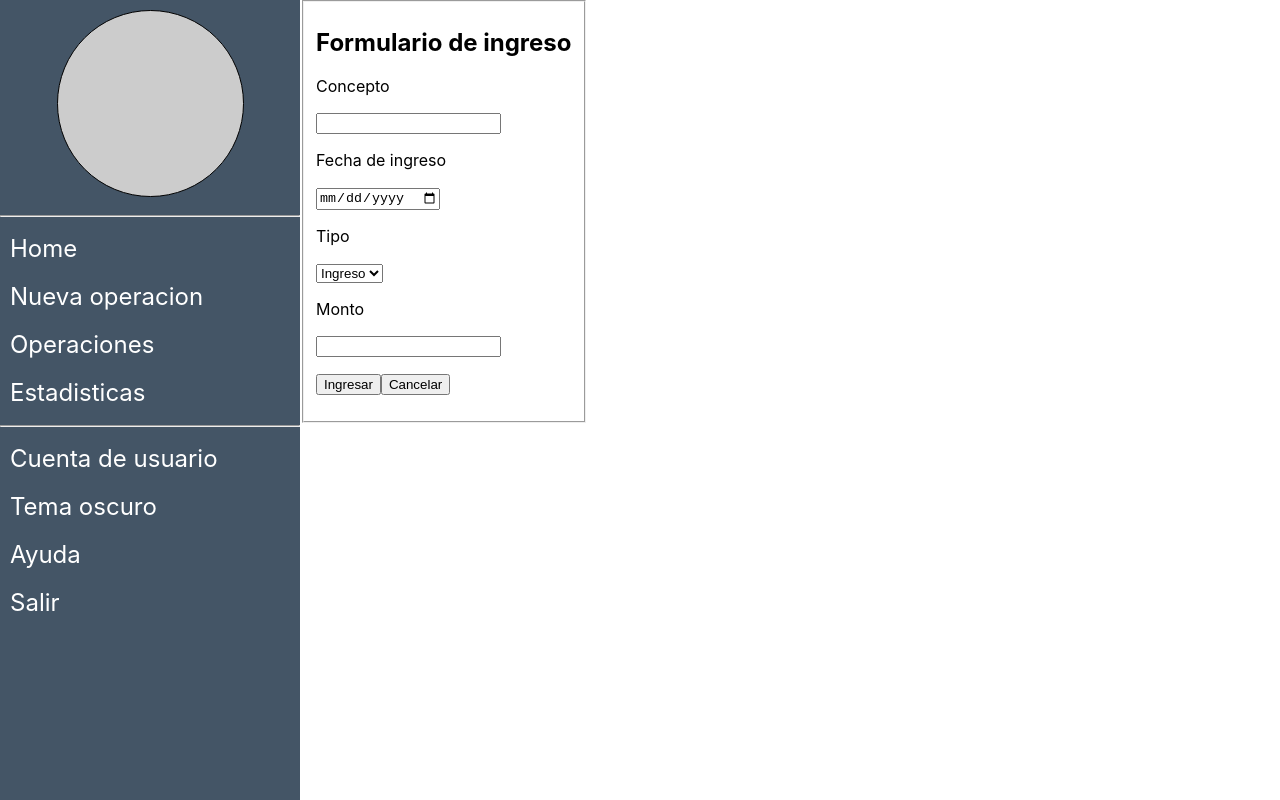
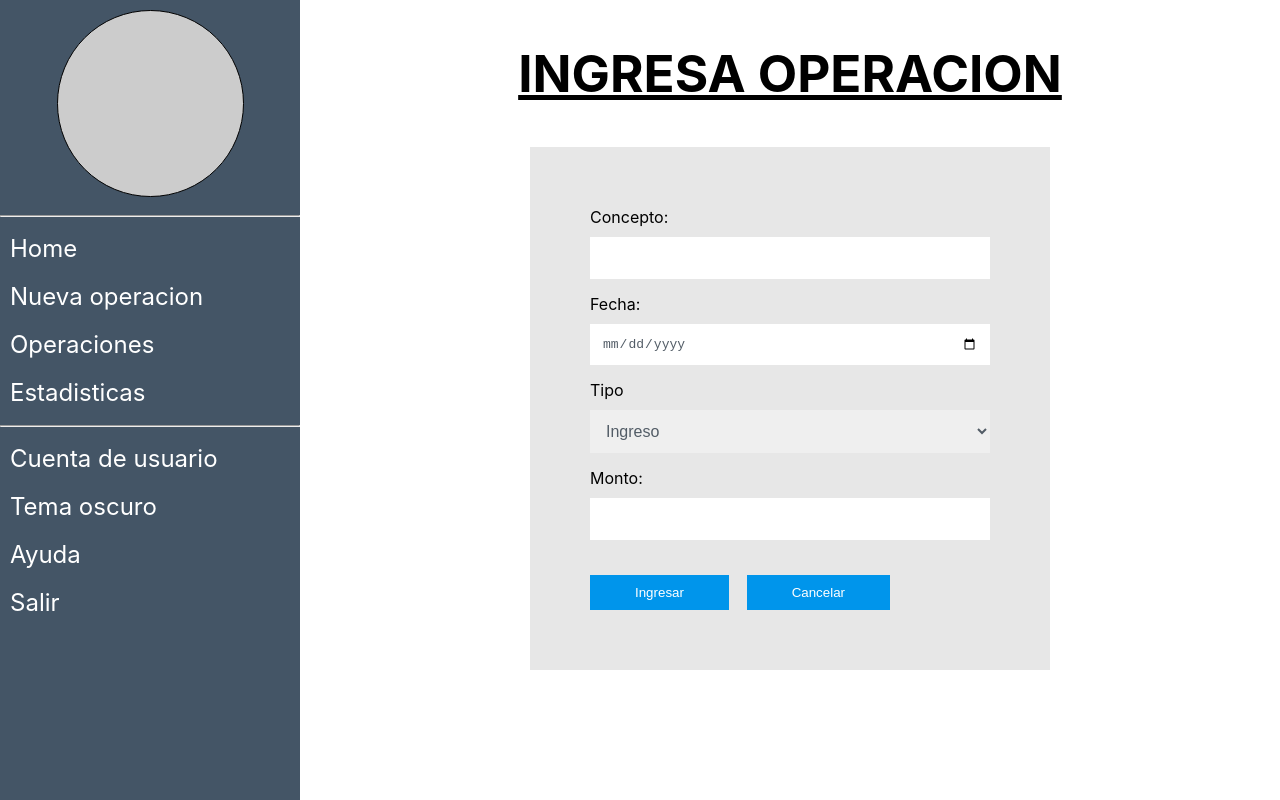
Before and after one commit to BraianM/Presupuesto-personal, a React (Create React App) app: page /nueva-operacion in a window 1280 px wide. Built offline with nearby package versions, Linux system fonts and the light colour scheme.

Commit message:
Se dividio el formulario en componentes más pequeños y se aplicaron estilos

```diff
--- /dev/null
+++ b/src/components/Button.js
@@ -0,0 +1,10 @@
+const stylesButton = {
+  backgroundColor: '#0095eb',
+  color: 'white',
+  border: '0',
+  padding: '10px 45px',
+}
+
+const Button = ({ children }) => <button style={stylesButton}>{children}</button>
+
+export default Button;
--- /dev/null
+++ b/src/components/Formulario.js
@@ -0,0 +1,52 @@
+import Input from "./Input";
+import Label from "./Label";
+import Button from "./Button";
+import Select from "./Select";
+
+const stylesDiv = {
+  marginBottom: '10px',
+}
+
+const stylesForm = {
+  padding: '60px',
+  minWidth: '400px',
+  backgroundColor: '#E7E7E7',
+  margin: '0 auto',
+}
+
+const contenButton = {
+  display: 'flex',
+  flexDirection: 'row',
+  justifyContent: 'space-between',
+  width: '300px',
+  marginTop: '20px',
+}
+
+const Formulario = () => {
+  return (
+    <form style={stylesForm}>
+        <div>
+          <div style={stylesDiv}><Label>Concepto: </Label></div>
+          <Input type="text" id="input-0" name="concepto" />
+        </div>
+        <div>
+          <div style={stylesDiv}><Label>Fecha: </Label></div>
+          <Input type="date" id="input-1" name="fecha" />
+        </div>
+        <div>
+          <div style={stylesDiv}><Label>Tipo </Label></div>
+          <Select  id={'input-2'} name={'tipo'}/>
+        </div>
+        <div>
+          <div style={stylesDiv}><Label>Monto: </Label></div>
+          <Input type="number" id="input-3" name="monto" />
+        </div>
+        <div style={contenButton}>
+          <Button>Ingresar</Button>
+          <Button>Cancelar</Button>
+        </div>
+    </form>
+  )
+}
+
+export default Formulario;
--- /dev/null
+++ b/src/components/Input.js
@@ -0,0 +1,14 @@
+const stylesInput = {
+  marginBottom: '15px',
+  width: '100%',
+  padding: '12px',
+  boxSizing: 'border-box',
+  border: 'none',
+  color: '#525c66',
+  fontSize: '1em',
+  resize: 'none',
+}
+
+const Input = ({ type, id, name }) => <input style={stylesInput} type={type} id={id} name={name} />
+
+export default Input;
--- /dev/null
+++ b/src/components/Label.js
@@ -0,0 +1,3 @@
+const Label = ({ children }) => <label>{children}</label>
+
+export default Label;
--- a/src/components/NuevaOperacion.js
+++ b/src/components/NuevaOperacion.js
@@ -1,47 +1,33 @@
 import Sidebar from "./Sidebar";
+import Formulario from "./Formulario";
 
-const estiloDiv = {
+const stylesDiv = {
   display: 'flex',
+  flexDirection: 'row',
+}
+
+const stylesSection = {
+  display: 'flex',
+  flexDirection: 'column',
+  alignItems: 'center',
+  width: '1000vh',
+}
+
+const stylesH1 = {
+  fontSize: '3.2rem',
+  textDecoration: 'underline',
 }
 
 const NuevaOperacion = () => {
   return (
-    <div style={ estiloDiv }>
-      <Sidebar />
-      <form>
-        <fieldset>
-          <section>
-            <h1>Formulario de ingreso</h1>
-          </section>
-          <section>
-              <div>
-                <p><label><span>Concepto</span></label></p>
-                <input type="text" id="input-0" name="concepto" />
-              </div>
-              <div>
-                <p><label>Fecha de ingreso </label></p>
-                <input type="date" id="input-3" name="fecha" />
-              </div>
-              <div>
-                <p><label>Tipo </label></p>
-                <select id="input-4" name="tipo">
-                  <option value="ingreso">Ingreso</option>
-                  <option value="egreso">Egreso</option>
-                </select>
-              </div>
-              <div>
-                <p><label>Monto </label></p>
-                <input type="number" id="input-2" name="monto" />
-              </div>
-          </section>
-          <section>
-            <p>
-              <button type="submit">Ingresar</button>
-              <button type="submit">Cancelar</button>
-            </p>
-          </section>
-        </fieldset>
-      </form>
+    <div style={stylesDiv}>
+      <aside>
+        <Sidebar />
+      </aside>
+      <section style={stylesSection}>
+        <h1 style={stylesH1}>INGRESA OPERACION</h1>
+          <Formulario />
+      </section>
     </div>
   );
 }
--- /dev/null
+++ b/src/components/Select.js
@@ -0,0 +1,22 @@
+
+const stylesSelect = {
+  marginBottom: '15px',
+  width: '100%',
+  padding: '12px',
+  boxSizing: 'border-box',
+  border: 'none',
+  color: '#525c66',
+  fontSize: '1em',
+  resize: 'none',
+}
+
+const Select = ({ id, name }) => {
+  return (
+    <select style={stylesSelect} id={id} name={name}>
+      <option value="ingreso">Ingreso</option>
+      <option value="egreso">Egreso</option>
+    </select>
+  )
+}
+
+export default Select;
```
